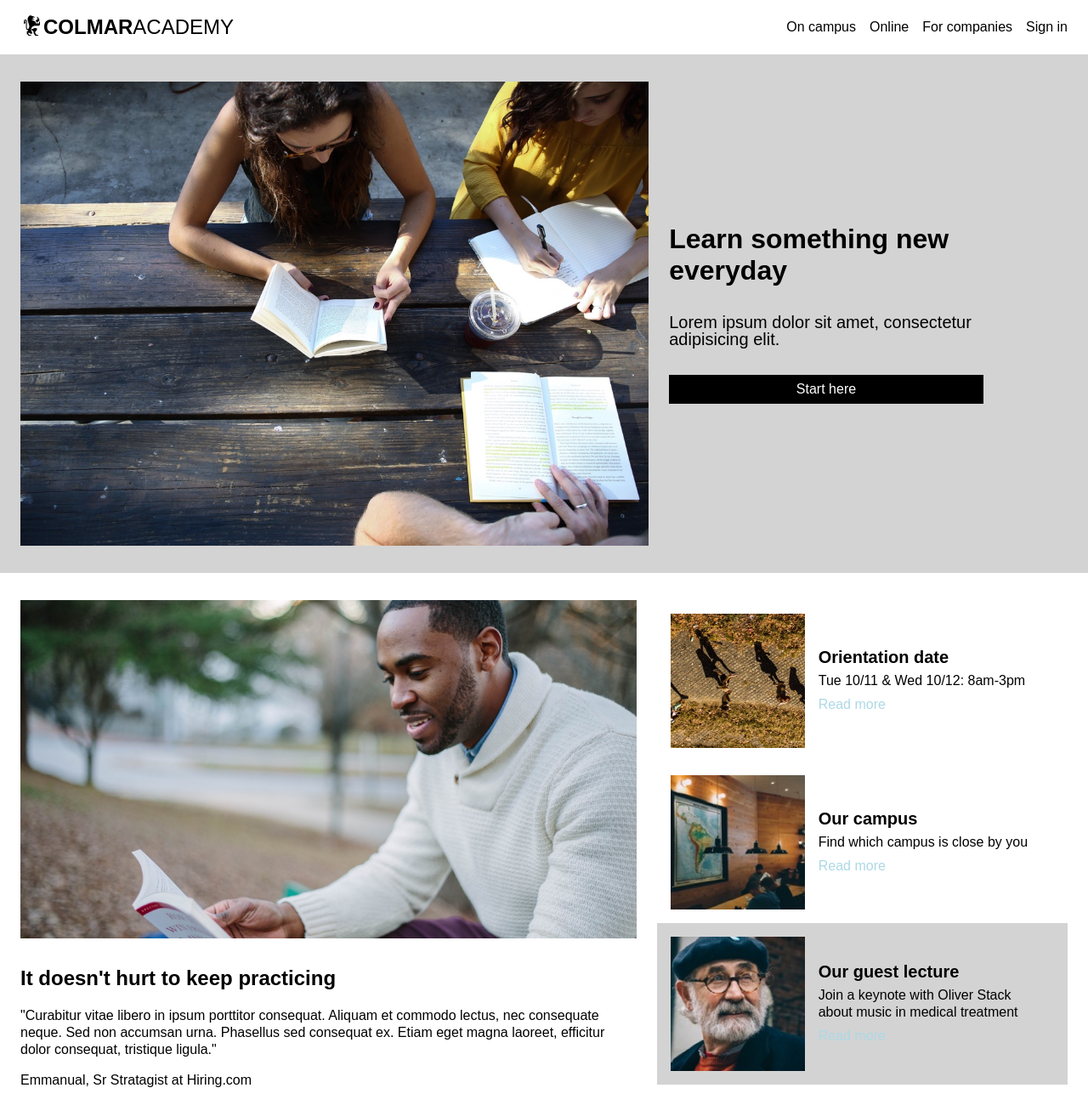
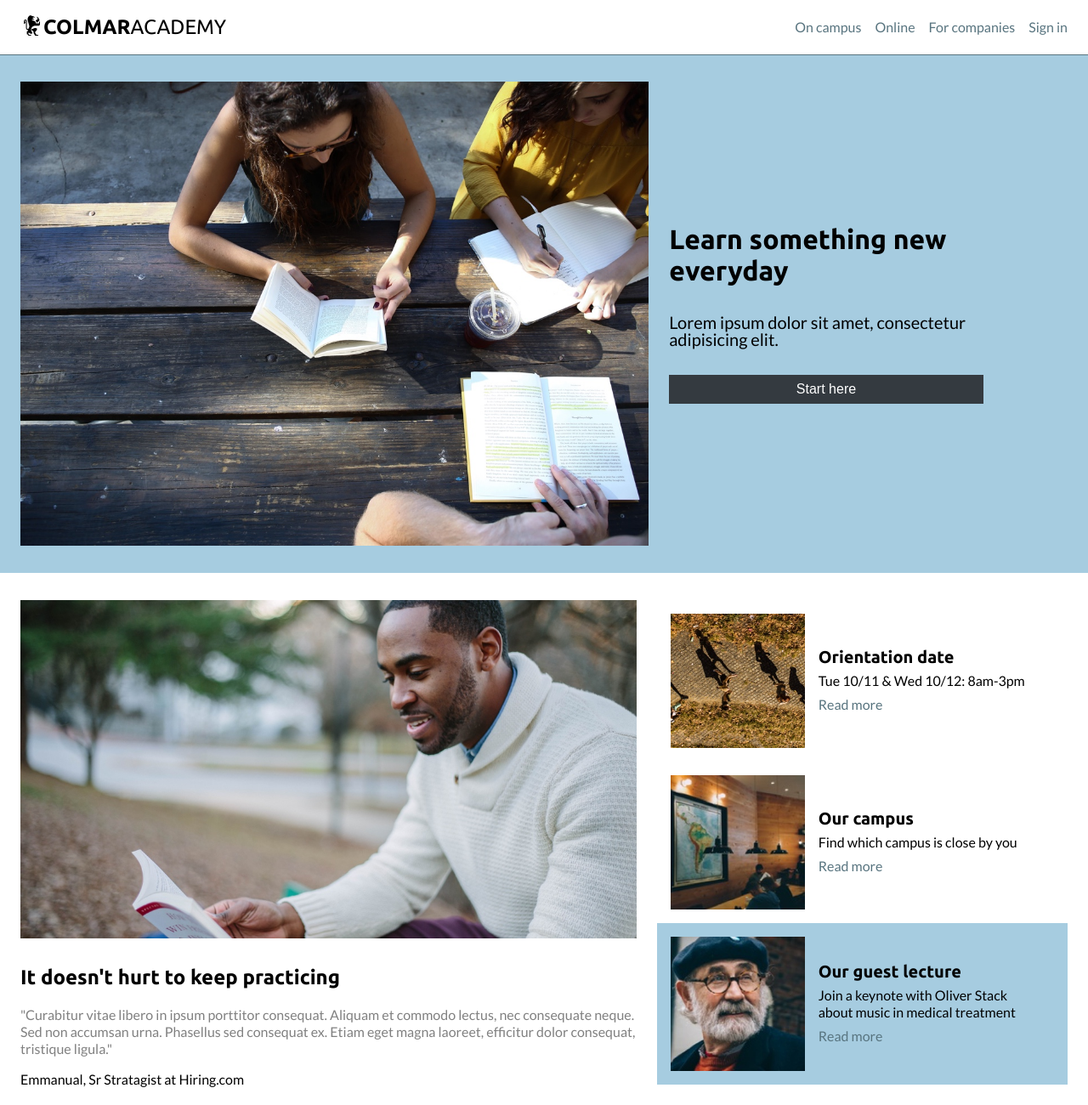
Before and after one commit to georgetriley/colmar-academy, a plain HTML site: page index.html in a window 1280 px wide. Shown: the top 1300 px of the page at 85% size. Drawn offline with Linux system fonts and the light colour scheme.

Commit message:
Colours and typography

```diff
--- a/index.html
+++ b/index.html
@@ -5,6 +5,7 @@
     <meta name="viewport" content="width=device-width">
     <title>Colmar Academy</title>
     <link rel="stylesheet" href="./resources/css/reset.css" type="text/css">
+    <link href="https://fonts.googleapis.com/css?family=Lato|Ubuntu:400,700" rel="stylesheet" type="text/css">
     <link rel="stylesheet" href="./resources/css/style.css" type="text/css">
   </head>
   <body>
@@ -17,10 +18,10 @@
       </div>
       <nav class="menu desktop">
         <ul>
-          <li>On campus</li>
-          <li>Online</li>
-          <li>For companies</li>
-          <li>Sign in</li>
+          <li><a href="#">On campus</a></li>
+          <li><a href="#">Online</a></li>
+          <li><a href="#">For companies</a></li>
+          <li><a href="#">Sign in</a></li>
         </ul>
       </nav>
       <nav class="menu mobile">
--- a/resources/css/style.css
+++ b/resources/css/style.css
@@ -1,7 +1,7 @@
 /* Universal styling */
 
 body {
-  font-family: sans-serif;
+  font-family: 'Lato', sans-serif;
   font-size: 16px;
   line-height: 1.25rem;
 }
@@ -19,11 +19,13 @@ h2 {
   font-size: 1.5rem;
   font-weight: bold;
   margin-top: 2rem;
+  font-family: 'Ubuntu', sans-serif;
 }
 
 h3 {
   font-size: 1.25rem;
   font-weight: 600;
+  font-family: 'Ubuntu', sans-serif;
 }
 
 p, h2, h3, h4 {
@@ -32,7 +34,11 @@ p, h2, h3, h4 {
 
 a {
   text-decoration: none;
-  color: lightblue;
+  color: #58747F;
+}
+
+.quote {
+  color: gray;
 }
 
 /* Universal mobile styling */
@@ -53,6 +59,7 @@ header {
   position: fixed;
   z-index: 1;
   background-color: white;
+  border-bottom: 1px solid #58747F;
 }
 
 nav {
@@ -74,7 +81,8 @@ ul li {
 
 .logo span {
   font-size: 1.5rem;
-  text-transform: uppercase;;
+  text-transform: uppercase;
+  font-family: 'Ubuntu', sans-serif;
 }
 
 #colmar {
@@ -114,7 +122,7 @@ ul li {
 /* Hero section */
 
 .hero.section {
-  background-color: lightgray;
+  background-color: #A6CCE0;
   display: flex;
 }
 
@@ -133,7 +141,7 @@ ul li {
 }
 
 button {
-  background-color: black;
+  background-color: #343A40;
   padding: 0.5rem;
   font-size: 1rem;
   border: none;
@@ -144,7 +152,7 @@ button a {
 }
 
 button:hover {
-  background-color: gray;
+  background-color: #68747F;
   cursor: pointer;
 }
 
@@ -156,6 +164,7 @@ h1 {
   font-size: 2rem;
   font-weight: bold;
   line-height: normal;
+  font-family: 'Ubuntu', sans-serif;
 }
 
 .hero p {
@@ -207,7 +216,7 @@ h1 {
 }
 
 .info .info-block:last-child {
-  background-color: lightgray;
+  background-color: #A6CCE0;
 }
 
 .info-block {
@@ -280,7 +289,7 @@ h1 {
 /* Courses section */
 
 .courses.section {
-  background-color: lightgray;
+  background-color: #A6CCE0;
 }
 
 .courses h2, .thesis h2 {
@@ -337,7 +346,7 @@ h4 {
 
   .course.item {
     width: 100%;
-    background-color: lightgray;
+    background-color: #A6CCE0;
     margin: 0 0 0.5rem 0;
   }
 
@@ -347,8 +356,12 @@ h4 {
 
   .courses.section {
     background-color: white;
-    border-top: 1px solid lightgray;
-    border-bottom: 1px solid lightgray;
+    border-top: 1px solid #A6CCE0;
+    border-bottom: 1px solid #A6CCE0;
+  }
+
+  .course h3 {
+    color: white;
   }
 }
 
@@ -371,7 +384,7 @@ video {
 }
 
 .thesis .info-block:first-child {
-  background-color: lightgray;
+  background-color: #A6CCE0;
 }
 
 .thesis .quote {
@@ -399,7 +412,7 @@ footer {
   justify-content: space-between;
   align-items: center;
   padding: 1rem 1.5rem 2rem;
-  border-top: 1px solid lightgray;
+  border-top: 1px solid #58747F;
 }
 
 /* Footer mobile */
```
